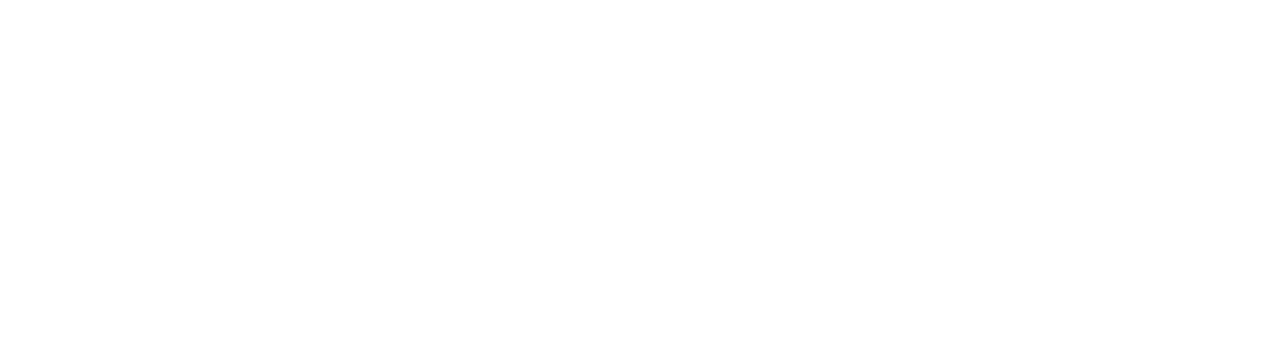
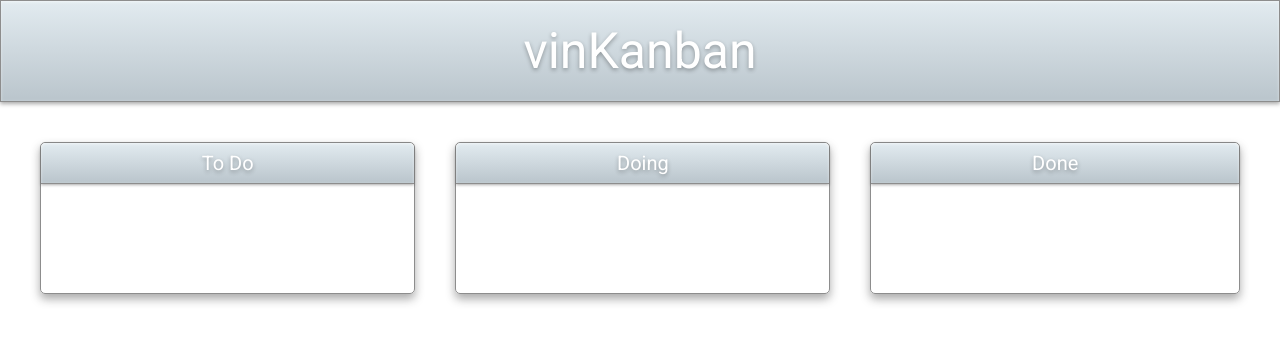
Before and after one commit to cpotdevin/VinKanban, a React (Create React App) app: page / in a window 1280 px wide. Shown: the top 342 px of the page. Built offline with nearby package versions, Linux system fonts and the light colour scheme.

Commit message:
add header and lists

```diff
--- a/public/index.html
+++ b/public/index.html
@@ -3,6 +3,7 @@
   <head>
     <meta charset="utf-8" />
     <title>vinKanban</title>
+    <link href="https://fonts.googleapis.com/css?family=Roboto:300,400,700" rel="stylesheet">
   </head>
   <body>
     <noscript>You need to enable JavaScript to run this app.</noscript>
--- /dev/null
+++ b/src/App.css
@@ -0,0 +1,54 @@
+body {
+  background: #ffffff;
+  margin: 0;
+}
+
+div.header {
+  grid: 100%;
+  background-image: linear-gradient(0deg, #BBC6CD 3%, #E2EBF0 100%);
+  border: 1px solid #8D8D8D;
+  box-shadow: 0 2px 4px 0 #2A2A2A66, inset 0 1px 3px 0 #FFFFFF80;
+  height: 100px;
+}
+
+h1 {
+  font-size: 50px;
+  line-height: 100px;
+}
+
+h2 {
+  font-size: 20px;
+  line-height: 40px;
+}
+
+h1, h2 {
+  font-family: 'Roboto';
+  font-weight: normal;
+  color: #FFFFFF;
+  text-align: center;
+  text-shadow: 0 2px 4px rgba(0,0,0,0.30);
+  margin: 0;
+}
+
+div.lists {
+  display: grid;
+  grid-template-columns: repeat(3, auto);
+  margin: 20px;
+}
+
+div.list {
+  border-radius: 5px;
+  border: 1px solid #8D8D8D;
+  box-shadow: 0 5px 10px 0 #2A2A2A66, inset 0 1px 3px 0 #FFFFFF80;
+  min-height: 150px;
+  margin: 20px;
+}
+
+div.list-title {
+  background-image: linear-gradient(0deg, #BBC6CD 3%, #E2EBF0 100%);
+  border-radius: 5px 5px 0 0;
+  border-bottom: 1px solid #8D8D8D;
+  box-shadow: 0 1px 3px 0 #2A2A2A66, inset 0 1px 3px 0 #FFFFFF80;
+  height: 40px;
+  margin: 0;
+}
--- a/src/App.js
+++ b/src/App.js
@@ -1,13 +1,20 @@
-import React, { Component } from 'react';
+import React from 'react';
+import List from './List';
+import './App.css';
 
-class App extends Component {
+export default class App extends React.Component {
   render() {
     return (
       <div className="App">
-
+        <div className="header">
+          <h1>vinKanban</h1>
+        </div>
+        <div className="lists">
+          <List line={1} title={'To Do'} />
+          <List line={2} title={'Doing'} />
+          <List line={3} title={'Done'} />
+        </div>
       </div>
     );
   }
 }
-
-export default App;
--- /dev/null
+++ b/src/List.js
@@ -0,0 +1,17 @@
+import React from 'react';
+
+export default class List extends React.Component {
+  render() {
+    const listStyle = {
+      gridColumn: this.props.line
+    };
+
+    return (
+      <div className="list" style={listStyle}>
+        <div className="list-title">
+          <h2>{this.props.title}</h2>
+        </div>
+      </div>
+    );
+  }
+}
```
